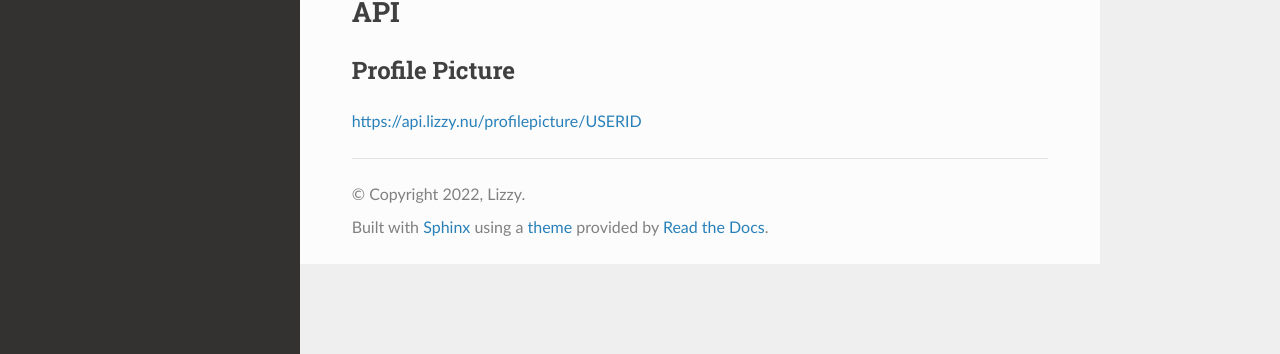
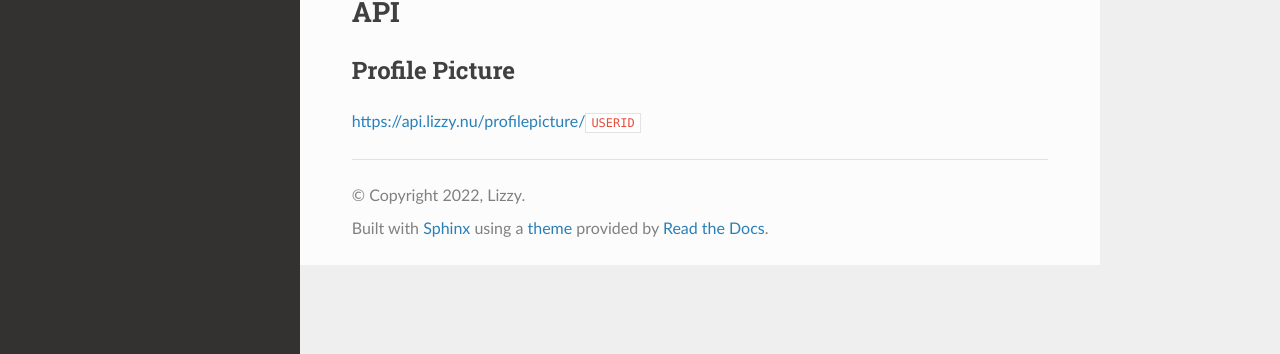
Before and after one commit to LizzyPear/docs-lizzy-nu, a Sphinx documentation site: the page built from docs/source/index.rst, in a window 1280 px wide. Shown: the part 268-622 px from the top of the page. Built offline with Sphinx 7.4.7 and the Read the Docs theme 2.0.0, drawn with Linux system fonts in a browser that asks for light colours.

```diff
--- a/docs/source/index.rst
+++ b/docs/source/index.rst
@@ -11,4 +11,4 @@ API
 Profile Picture
 -----------------
 
-https://api.lizzy.nu/profilepicture/USERID
+https://api.lizzy.nu/profilepicture/``USERID``
```
